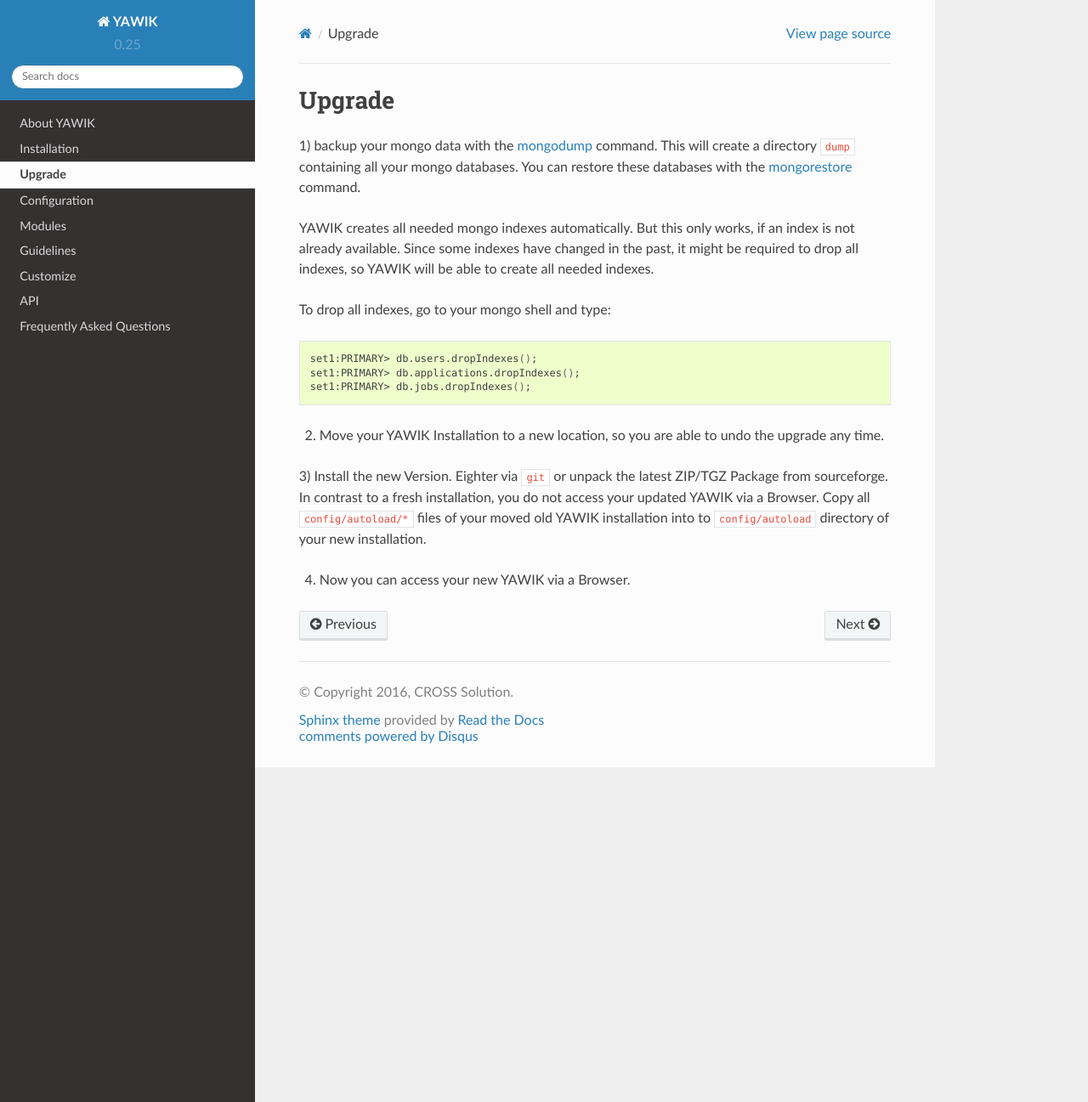
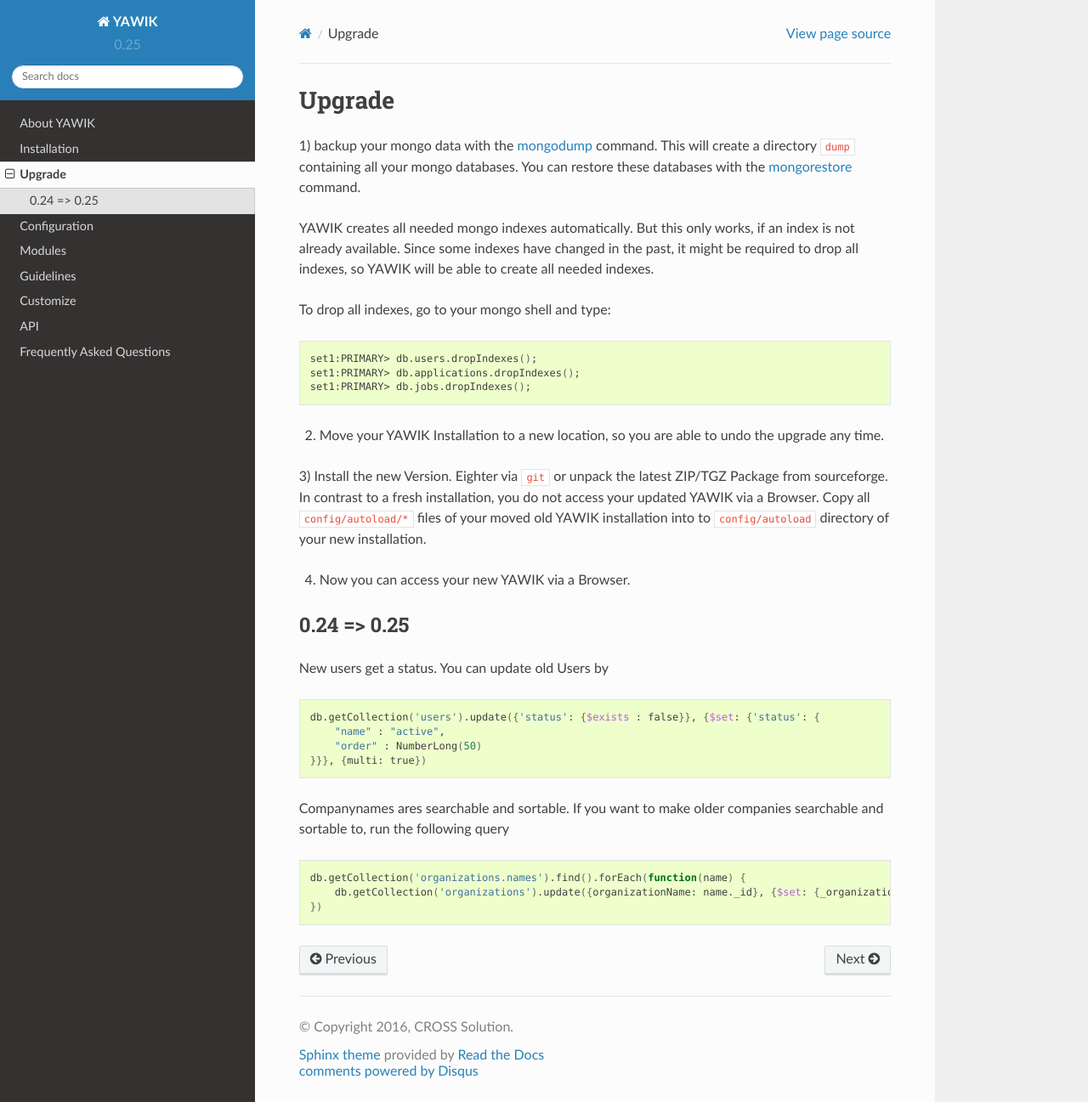
Before and after one commit to cross-solution/YawikDocs, a Sphinx documentation site: the page built from source/upgrade.rst, in a window 1280 px wide and 1297 px high. Shown: the whole window at 85% size. Built offline with Sphinx 7.4.7 and the Read the Docs theme 2.0.0, drawn with Linux system fonts in a browser that asks for light colours; comment, search, counter and statistics services are not loaded.

Commit message:
add bc-queries for 0.25

```diff
--- a/source/guidelines.rst
+++ b/source/guidelines.rst
@@ -33,6 +33,7 @@
 Naming Conventions
 ------------------
 
+We are following the `Zend Framework Coding Standard for PHP`_
 
 * Variables: lowerCaseStartingCamelCase like ....
 * Modules and Classes: UpperCaseStartingCamelCase
--- a/source/upgrade.rst
+++ b/source/upgrade.rst
@@ -31,3 +31,28 @@
 moved old YAWIK installation into to ``config/autoload`` directory of your new installation.
 
 4) Now you can access your new YAWIK via a Browser.
+
+
+
+
+0.24 => 0.25
+------------
+
+New users get a status. You can update old Users by
+
+.. code-block:: sh
+
+  db.getCollection('users').update({'status': {$exists : false}}, {$set: {'status': {
+      "name" : "active",
+      "order" : NumberLong(50)
+  }}}, {multi: true})
+
+
+Companynames ares searchable and sortable. If you want to make older companies searchable and sortable to, run the
+following query
+
+.. code-block:: sh
+
+  db.getCollection('organizations.names').find().forEach(function(name) {
+      db.getCollection('organizations').update({organizationName: name._id}, {$set: {_organizationName: name.name}}, {multi: true});
+  })
```
Also changed, not shown: other parts of source/guidelines.rst (+4 -0 lines).
